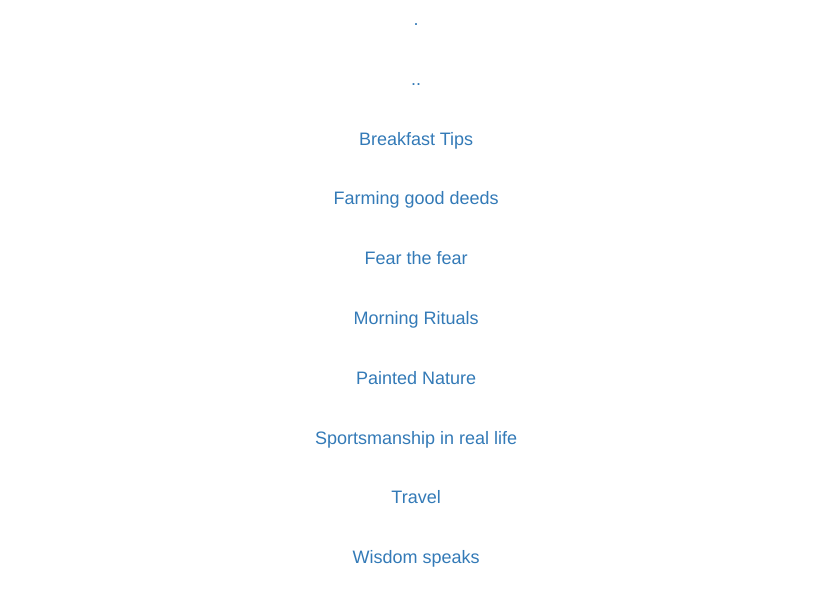
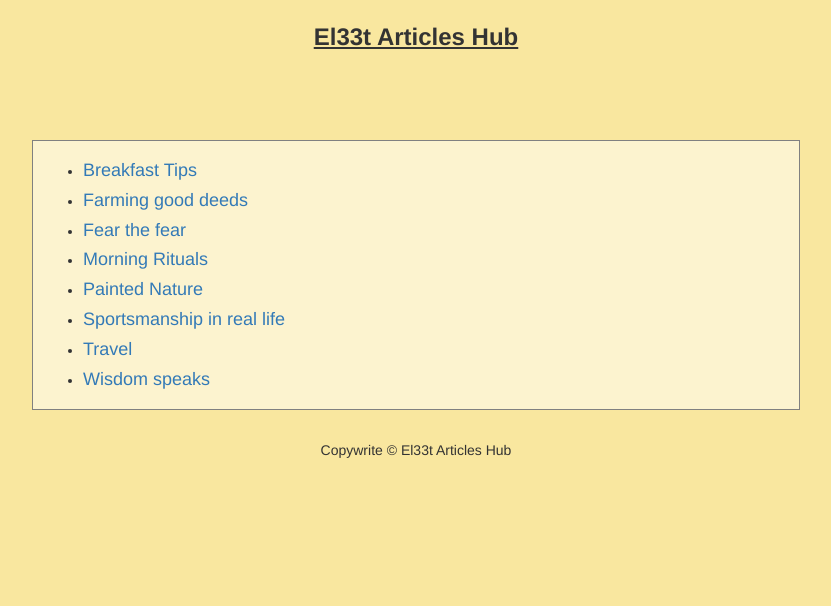
Before and after one commit to digaru19/Pragyan-CTF-2018, a PHP site: page /dashboard.php in a window 1280 px wide. Shown: the top 606 px of the page, without its empty margins (224-1055 px from the left). Run offline with PHP 8.4, Linux system fonts and the light colour scheme.

Commit message:
Finalise 'El33t Article Hub'

```diff
--- a/Article_Publish/dashboard.php
+++ b/Article_Publish/dashboard.php
@@ -5,48 +5,87 @@
   <head>
 
   <?php
-    $favicon_id = mt_rand(1,6);
+    $favicon_id = mt_rand(1,7);
     echo "<link rel='shortcut icon' href='favicon.php?id=$favicon_id' type='image/x-icon'>";
   ?>
 
     <meta charset="UTF-8">
-    <title>Read Articles</title>
+    <title>El33t Articles Hub</title>
 
   <link rel="stylesheet" href="css/bootstrap.min.css">
+  <style type="text/css">
+      #container {
+        background-color: #fcf3cf   ;
+        width: 60%;
+        border: 1px solid grey;
+        padding: 10px;
+        margin: auto;
+        margin-top: 10px;
+        margin-bottom: 30px;
+      }
+
+      #container p {
+        padding: 10px;
+        font-size: 16px;
+      }
+
+      #header {
+        height: 100px;
+        margin: 20px;
+        text-align: center;
+        font-size: 24px;
+      }
+
+      body {
+        background-color:  #f9e79f  ;
+      }
+
+  </style>
 
   </head>
 
   <body>
 
-    <center>
+  <div id='header'>
+        <b><u> El33t Articles Hub </u> </b>
+  </div>
+
+    <div id='container'>
     <?php
         error_reporting(0);
-
         require "fetch.php";
         require "helpers.php";
 
         $filename = !empty($_GET['file']) ? $_GET['file'] : "";
 
-        if($filename === "") {
-            $files = scandir('./articles');
-            foreach($files as $i) {
-                $t = explode(".txt", $i)[0];
-                echo "<h4><a href='?file=$t'> $t </a> </h4><br>";
-            }
+        if($filename !== "") {
+
+            $filename = sanitize($filename);
+            $file_contents = read_article($filename);
+            echo "<p>";
+            echo $file_contents;
+            echo "</p>";
         }
         else {
-            $filename = sanitize($filename);
-            $file_contents = read_article($filename);
-
-            echo $file_contents;
+            $files = scandir('./articles');
+            echo "<ul>";
+            foreach($files as $i) {
+                $temp = new SplFileInfo($i);
+                $ext = $temp->getExtension();
+                if($ext !== "txt")
+                    continue;
+                $t = explode(".txt", $i)[0];
+                echo "<li><h4><a href='?file=$t'> $t </a> </h4></li>";
+            }
+            echo "</ul>";
         }
 
+    ?>
 
-    ?>
+    </div>
+    <center>
+        <p> Copywrite &copy; El33t Articles Hub </p>
     </center>
-
-
-
   </body>
 
 </html>
--- a/Article_Publish/helpers.php
+++ b/Article_Publish/helpers.php
@@ -8,7 +8,8 @@ function article_not_found($name) {
 }
 
 function sanitize($filename) {
-    $evil_chars = array("php:", "secret/flag_7258689d608c0e2e6a90c33c44409f9d.txt");
+
+    $evil_chars = array("php:", "secret/flag_7258689d608c0e2e6a90c33c44409f9d");
     foreach ($evil_chars as $value) {
         if( strpos($filename, $value) !== false) {
             echo "You naughty cheat !!<br>";
@@ -16,6 +17,7 @@ function sanitize($filename) {
         }
     }
 
+    // Sanitize input file name
     $bad_chars = array("./", "../");
     foreach ($bad_chars as $value) {
         $filename = str_replace($value, "", $filename);
--- a/Article_Publish/secret/flag_7258689d608c0e2e6a90c33c44409f9d.txt
+++ b/Article_Publish/secret/flag_7258689d608c0e2e6a90c33c44409f9d.txt
@@ -1,3 +1,3 @@
-Finally !!
-After all these, you got me ...
-:D :D
+
+
+The flag is :- pctf{1h3-v41id41i0n_SuCk3d~r34l-baD}
```
Also changed, not shown: Article_Publish/favicon.php (+21 -12 lines), Article_Publish/favicons/1.ico (added), Article_Publish/favicons/2.png (renamed from Article_Publish/favicons/fav2.png), Article_Publish/favicons/3.png (added), Article_Publish/favicons/4.png (added), Article_Publish/favicons/5.png (renamed from Article_Publish/favicons/fav5.png), Article_Publish/favicons/6.ico (added), Article_Publish/favicons/7.ico (added), Article_Publish/favicons/fav1.png (deleted), Article_Publish/favicons/fav3.png (deleted), Article_Publish/favicons/fav4.png (deleted), Article_Publish/favicons/fav6.png (deleted).
